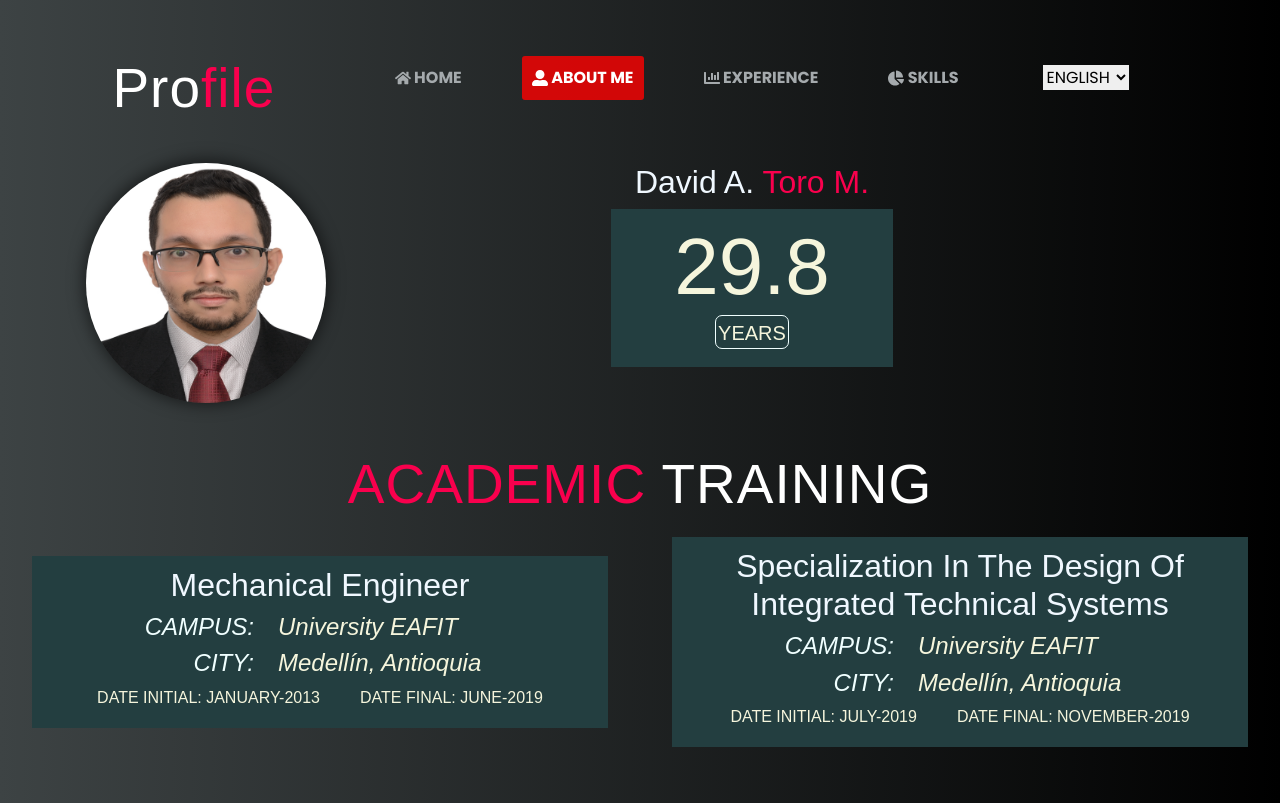
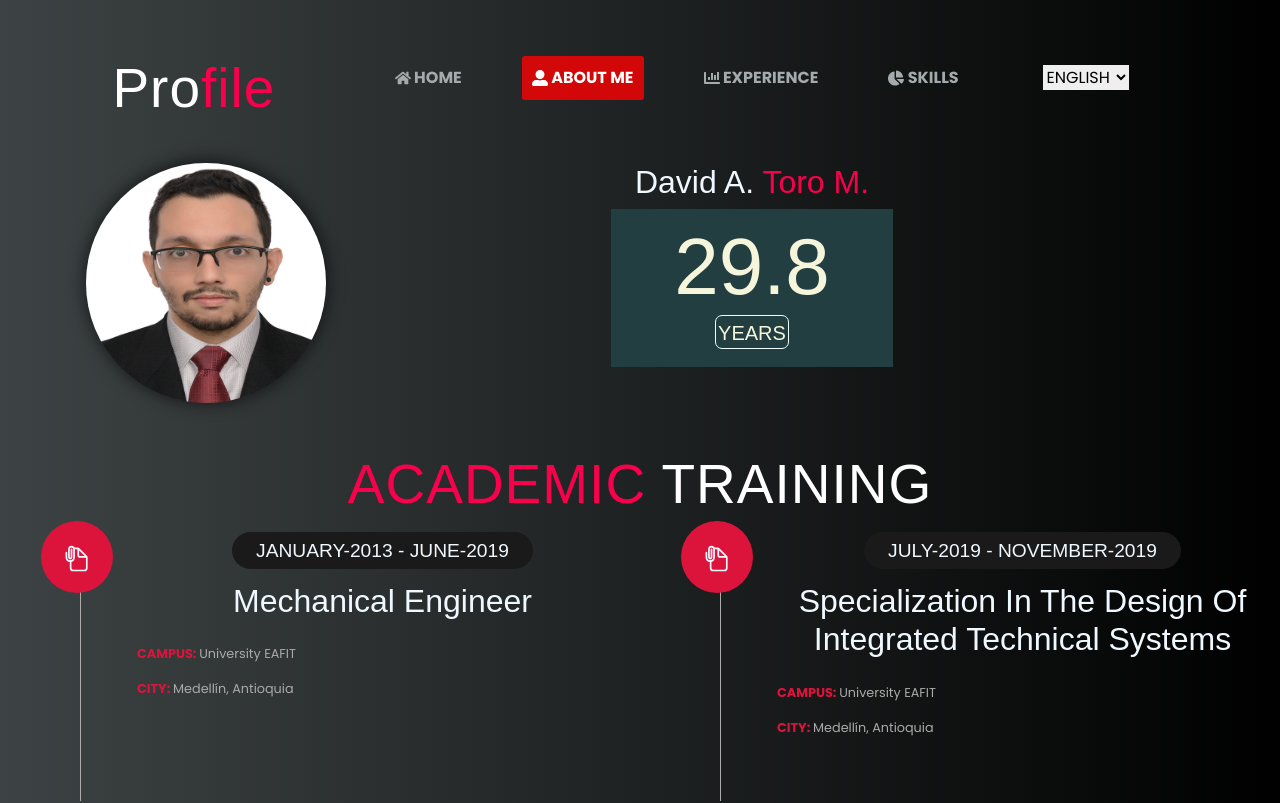
Before and after one commit to torosky92/perfilReactJS, a React (Create React App) app: page /perfilReactJS/AboutMe in a window 1280 px wide. Shown: the top 803 px of the page. Built offline with nearby package versions, Linux system fonts and the light colour scheme.

Commit message:
Update aboutme.jsx

```diff
--- a/src/component/aboutme.jsx
+++ b/src/component/aboutme.jsx
@@ -20,26 +20,15 @@ const AboutMeProcess = props => {
                 </div>
 
                 <h1 className="Title mt-5">{props.languages === 'SPANISH' ? <><span>FORMACIÓN</span>{' '}ACADÉMICA</>: <><span>ACADEMIC</span>{' '}TRAINING</>}</h1>
-                <div className="row mt-2">
-                    {AboutMe.Academic.map((dato) => <div className="boxAcademic container col-sm-6">
-                        <h2 className="Title2">{props.languages === 'SPANISH' ? dato.Title.Spanish : dato.Title.English}</h2>
-                        <div className="row container">
-                            <div className="col-sm-5">
-                                <div className="row">
-                                    <h4 className="TitleFormation">{'CAMPUS: '}</h4>
-                                    <h4 className="TitleFormation">{props.languages === 'SPANISH' ? 'CIUDAD: ' : 'CITY: '}</h4>
-                                </div>
-                            </div>
-                            <div className="col-sm-7 container">
-                                <div className="row">
-                                    <h4 className="textFormation">{props.languages === 'SPANISH' ? dato.Campus.Spanish : dato.Campus.English}</h4>
-                                    <h4 className="textFormation">{dato.Places}</h4>
-                                </div>
-                            </div>
+                <div className="row">
+                    {AboutMe.Academic.map((dato) => <div className="education2">
+                        <div className="education">
+                            <i><IoDocumentAttachOutline/></i>
+                            <span>{HowMonth(dato.DateInitial.month)}-{dato.DateInitial.year}{' - '}{HowMonth(dato.DateFinal.month)}-{dato.DateFinal.year}</span>
+                            <h3>{props.languages === 'SPANISH' ? dato.Title.Spanish : dato.Title.English}</h3>
+                            <p><b style={{color:'crimson'}}>{'CAMPUS: '}</b>{props.languages === 'SPANISH' ? dato.Campus.Spanish : dato.Campus.English}</p>
+                            <p><b style={{color:'crimson'}}>{props.languages === 'SPANISH' ? 'CIUDAD: ' : 'CITY: '}</b>{dato.Places}</p>
                         </div>
-
-                        <label>{props.languages === 'SPANISH' ? 'FECHA INICIAL: ' : 'DATE INITIAL: '}{HowMonth(dato.DateInitial.month)}-{dato.DateInitial.year}</label>
-                        <label>{props.languages === 'SPANISH' ? 'FECHA FINAL: ' : 'DATE FINAL: '}{HowMonth(dato.DateFinal.month)}-{dato.DateFinal.year}</label>
                     </div>)}
                 </div>
 
```
